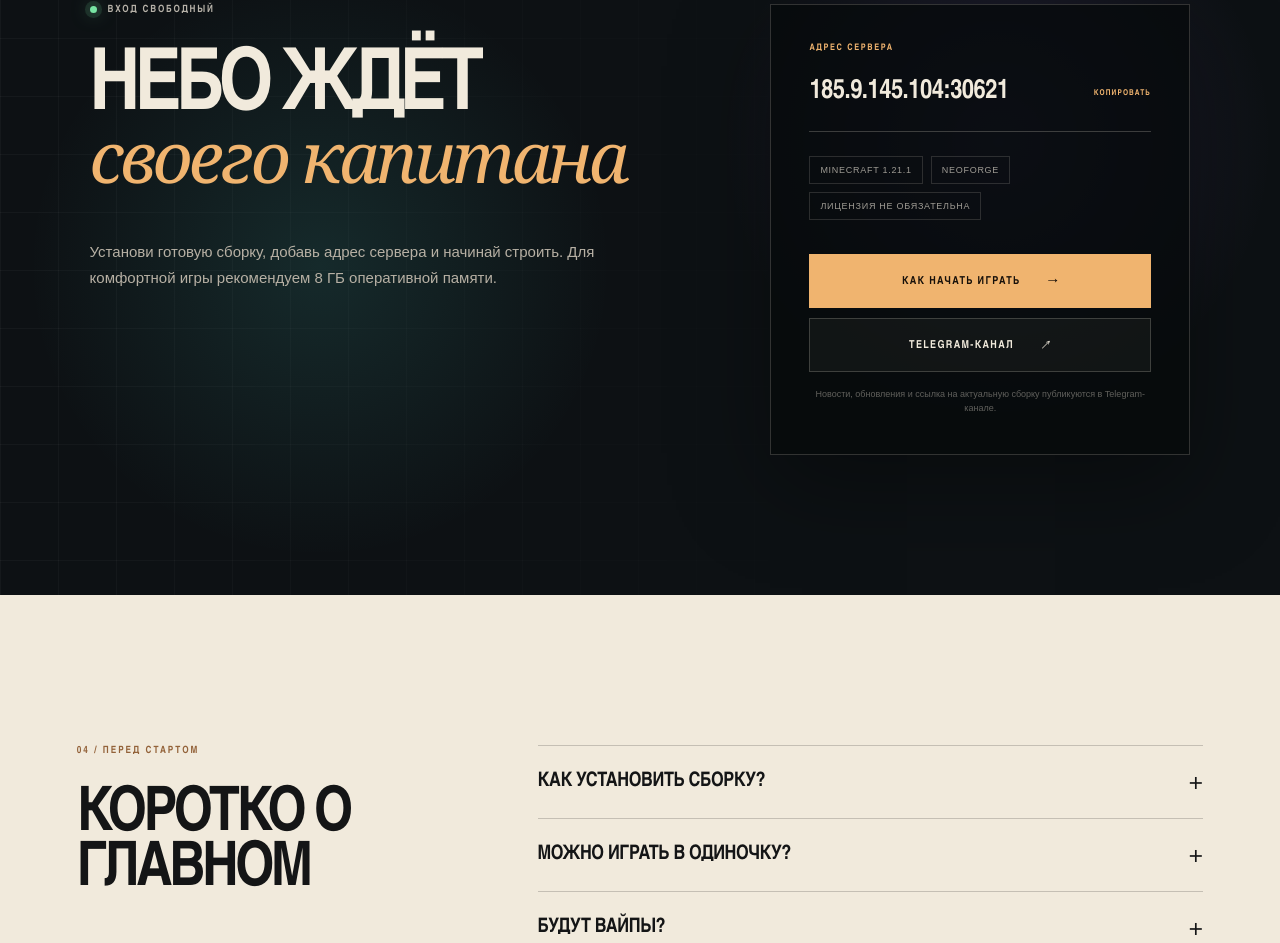
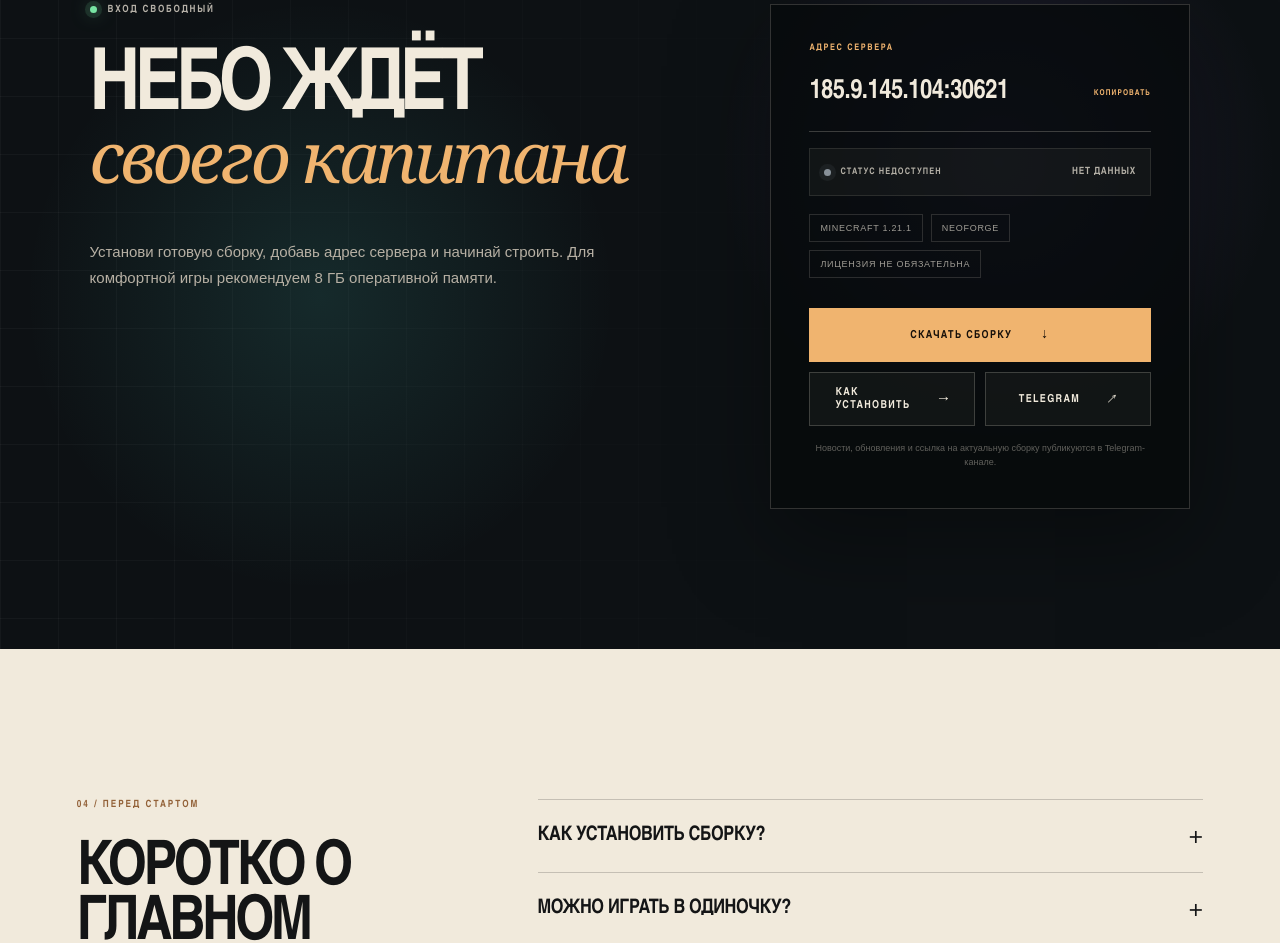
Before and after one commit to INFINITYbRO/tiramisusite, a Next.js app: page / in a window 1280 px wide. Shown: the part 4115-5058 px from the top of the page. Built offline with nearby package versions, Linux system fonts and the light colour scheme; no server answers.

Commit message:
Add modpack download and live server status

```diff
--- /dev/null
+++ b/app/ServerStatus.tsx
@@ -0,0 +1,87 @@
+"use client";
+
+import { useEffect, useState } from "react";
+
+type StatusState = {
+  status: "loading" | "online" | "offline" | "unknown";
+  playersOnline: number | null;
+  playersMax: number | null;
+};
+
+const initialState: StatusState = {
+  status: "loading",
+  playersOnline: null,
+  playersMax: null,
+};
+
+function statusText(status: StatusState["status"]): string {
+  if (status === "online") return "Сервер онлайн";
+  if (status === "offline") return "Сервер офлайн";
+  if (status === "unknown") return "Статус недоступен";
+  return "Проверяем сервер";
+}
+
+function playersText(state: StatusState): string {
+  if (state.status === "online") {
+    return `${state.playersOnline ?? 0} / ${state.playersMax ?? "—"} игроков`;
+  }
+  if (state.status === "offline") return "0 игроков";
+  return "нет данных";
+}
+
+export function ServerStatus() {
+  const [state, setState] = useState<StatusState>(initialState);
+
+  useEffect(() => {
+    let active = true;
+    let controller: AbortController | undefined;
+
+    async function updateStatus() {
+      controller?.abort();
+      controller = new AbortController();
+
+      try {
+        const response = await fetch("/api/server-status", {
+          cache: "no-store",
+          signal: controller.signal,
+        });
+        if (!response.ok) throw new Error("Status request failed");
+
+        const data = (await response.json()) as Omit<StatusState, "status"> & {
+          status: "online" | "offline" | "unknown";
+        };
+        if (active) setState(data);
+      } catch (error) {
+        if (active && !(error instanceof DOMException && error.name === "AbortError")) {
+          setState({
+            status: "unknown",
+            playersOnline: null,
+            playersMax: null,
+          });
+        }
+      }
+    }
+
+    void updateStatus();
+    const interval = window.setInterval(updateStatus, 30_000);
+
+    return () => {
+      active = false;
+      controller?.abort();
+      window.clearInterval(interval);
+    };
+  }, []);
+
+  return (
+    <div
+      className={`server-status server-status--${state.status}`}
+      aria-live="polite"
+    >
+      <span className="server-status-state">
+        <i aria-hidden="true" />
+        {statusText(state.status)}
+      </span>
+      <strong>{playersText(state)}</strong>
+    </div>
+  );
+}
--- /dev/null
+++ b/app/api/server-status/route.ts
@@ -0,0 +1,66 @@
+import { NextResponse } from "next/server";
+import { SERVER_ADDRESS } from "../../../lib/site-config";
+
+export const dynamic = "force-dynamic";
+
+interface MinecraftStatusResponse {
+  online?: unknown;
+  players?: {
+    online?: unknown;
+    max?: unknown;
+  };
+}
+
+function asPlayerCount(value: unknown): number | null {
+  return Number.isInteger(value) && Number(value) >= 0 ? Number(value) : null;
+}
+
+function responseHeaders() {
+  return {
+    "Cache-Control": "public, s-maxage=20, stale-while-revalidate=40",
+  };
+}
+
+export async function GET() {
+  const controller = new AbortController();
+  const timeout = setTimeout(() => controller.abort(), 7_000);
+
+  try {
+    const address = encodeURIComponent(SERVER_ADDRESS);
+    const response = await fetch(
+      `https://api.mcstatus.io/v2/status/java/${address}?query=false&timeout=5`,
+      {
+        cache: "no-store",
+        headers: { Accept: "application/json" },
+        signal: controller.signal,
+      },
+    );
+
+    if (!response.ok) throw new Error("Minecraft status provider failed");
+
+    const data = (await response.json()) as MinecraftStatusResponse;
+    const online = data.online === true;
+
+    return NextResponse.json(
+      {
+        status: online ? "online" : "offline",
+        playersOnline: online ? (asPlayerCount(data.players?.online) ?? 0) : 0,
+        playersMax: asPlayerCount(data.players?.max),
+        checkedAt: Date.now(),
+      },
+      { headers: responseHeaders() },
+    );
+  } catch {
+    return NextResponse.json(
+      {
+        status: "unknown",
+        playersOnline: null,
+        playersMax: null,
+        checkedAt: Date.now(),
+      },
+      { headers: responseHeaders() },
+    );
+  } finally {
+    clearTimeout(timeout);
+  }
+}
--- a/app/globals.css
+++ b/app/globals.css
@@ -787,11 +787,68 @@ img {
   letter-spacing: 0.14em;
 }
 
+.server-status {
+  align-items: center;
+  background: rgba(241, 234, 220, 0.035);
+  border: 1px solid rgba(241, 234, 220, 0.11);
+  display: flex;
+  justify-content: space-between;
+  margin-top: 16px;
+  min-height: 48px;
+  padding: 12px 14px;
+}
+
+.server-status-state {
+  align-items: center;
+  color: rgba(241, 234, 220, 0.72);
+  display: flex;
+  font-family: var(--display);
+  font-size: 9px;
+  font-weight: 800;
+  gap: 9px;
+  letter-spacing: 0.12em;
+  text-transform: uppercase;
+}
+
+.server-status-state i {
+  background: #879098;
+  border-radius: 50%;
+  box-shadow: 0 0 0 5px rgba(135, 144, 152, 0.09);
+  height: 7px;
+  width: 7px;
+}
+
+.server-status strong {
+  color: rgba(241, 234, 220, 0.72);
+  font-family: var(--display);
+  font-size: 10px;
+  letter-spacing: 0.08em;
+  text-transform: uppercase;
+}
+
+.server-status--online .server-status-state {
+  color: #79e3a3;
+}
+
+.server-status--online .server-status-state i {
+  background: #67d993;
+  box-shadow: 0 0 0 5px rgba(103, 217, 147, 0.11), 0 0 18px rgba(103, 217, 147, 0.55);
+}
+
+.server-status--offline .server-status-state {
+  color: #f08a78;
+}
+
+.server-status--offline .server-status-state i {
+  background: #e47664;
+  box-shadow: 0 0 0 5px rgba(228, 118, 100, 0.11);
+}
+
 .join-meta {
   display: flex;
   flex-wrap: wrap;
   gap: 8px;
-  margin: 24px 0 34px;
+  margin: 18px 0 30px;
 }
 
 .join-meta span {
@@ -812,12 +869,21 @@ img {
   gap: 10px;
 }
 
+.join-secondary-actions {
+  display: grid;
+  gap: 10px;
+  grid-template-columns: 1fr 1fr;
+}
+
+.button--outline,
 .button--telegram {
   background: rgba(241, 234, 220, 0.04);
   border: 1px solid rgba(241, 234, 220, 0.2);
   color: var(--paper);
-}
-
+  width: 100%;
+}
+
+.button--outline:hover,
 .button--telegram:hover {
   background: rgba(241, 234, 220, 0.1);
   border-color: rgba(241, 234, 220, 0.42);
@@ -1622,6 +1688,16 @@ footer > span {
     gap: 10px;
   }
 
+  .server-status {
+    align-items: flex-start;
+    flex-direction: column;
+    gap: 8px;
+  }
+
+  .join-secondary-actions {
+    grid-template-columns: 1fr;
+  }
+
   .faq {
     grid-template-columns: 1fr;
   }
--- a/app/page.tsx
+++ b/app/page.tsx
@@ -1,6 +1,12 @@
 import type { Metadata } from "next";
 import Image from "next/image";
+import {
+  MODPACK_DOWNLOAD_URL,
+  SERVER_ADDRESS,
+  TELEGRAM_URL,
+} from "../lib/site-config";
 import { CopyAddress } from "./CopyAddress";
+import { ServerStatus } from "./ServerStatus";
 
 export const metadata: Metadata = {
   title: "TiramisuCraft — механика, небо и магия",
@@ -77,7 +83,7 @@ export default function Home() {
           <a href="#journey">Путь игрока</a>
           <a href="#join">Подключиться</a>
           <a
-            href="https://t.me/tiramusycraft"
+            href={TELEGRAM_URL}
             target="_blank"
             rel="noreferrer"
           >
@@ -290,24 +296,35 @@ export default function Home() {
 
         <div className="join-panel">
           <span className="join-label">АДРЕС СЕРВЕРА</span>
-          <CopyAddress address="185.9.145.104:30621" />
+          <CopyAddress address={SERVER_ADDRESS} />
+          <ServerStatus />
           <div className="join-meta">
             <span>Minecraft 1.21.1</span>
             <span>NeoForge</span>
             <span>Лицензия не обязательна</span>
           </div>
           <div className="join-actions">
-            <a className="button button--primary button--full" href="#faq">
-              Как начать играть <span aria-hidden="true">→</span>
-            </a>
             <a
-              className="button button--telegram button--full"
-              href="https://t.me/tiramusycraft"
+              className="button button--primary button--full"
+              href={MODPACK_DOWNLOAD_URL}
               target="_blank"
               rel="noreferrer"
             >
-              Telegram-канал <span aria-hidden="true">↗</span>
+              Скачать сборку <span aria-hidden="true">↓</span>
             </a>
+            <div className="join-secondary-actions">
+              <a className="button button--outline" href="#faq">
+                Как установить <span aria-hidden="true">→</span>
+              </a>
+              <a
+                className="button button--telegram"
+                href={TELEGRAM_URL}
+                target="_blank"
+                rel="noreferrer"
+              >
+                Telegram <span aria-hidden="true">↗</span>
+              </a>
+            </div>
           </div>
           <small>
             Новости, обновления и ссылка на актуальную сборку публикуются в
--- /dev/null
+++ b/lib/site-config.ts
@@ -0,0 +1,4 @@
+// Основные настройки сайта. Меняй адреса здесь — остальные страницы обновятся сами.
+export const SERVER_ADDRESS = "185.9.145.104:30621";
+export const MODPACK_DOWNLOAD_URL = "https://clck.su/kfyrX";
+export const TELEGRAM_URL = "https://t.me/tiramusycraft";
```
Also changed, not shown: 2 other files (tests, documents, lock files or other folders).
